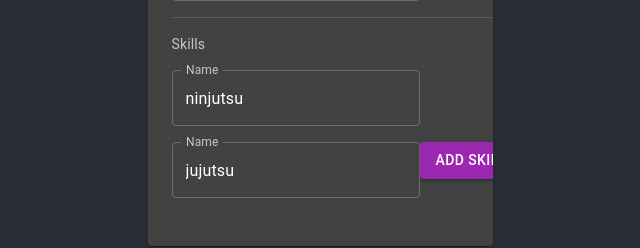
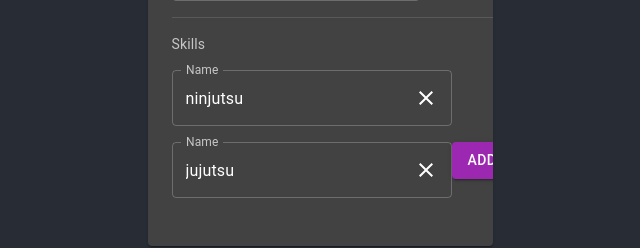
Before and after one commit to SushritPasupuleti/react-json-forms, a React (Create React App) app in the folder client/: page / in a window 1280 px wide. Shown: the part 522-770 px from the top of the page, without its empty margins (320-960 px from the left). Built offline with nearby package versions, Linux system fonts and the light colour scheme.

Commit message:
add option to delete each entry

```diff
--- a/client/src/components/form.jsx
+++ b/client/src/components/form.jsx
@@ -9,6 +9,8 @@ import Button from '@material-ui/core/Button';
 import Typography from '@material-ui/core/Typography';
 import TextField from '@material-ui/core/TextField';
 import Divider from '@material-ui/core/Divider';
+import InputAdornment from '@material-ui/core/InputAdornment';
+import CloseIcon from '@material-ui/icons/Close';
 
 const useStyles = makeStyles((theme) => ({
 	root: {
@@ -61,6 +63,15 @@ export default function FormCard() {
 		setformData({..._formData});
 	};
 
+    const removeSkill = (i) => {
+        const _formData = formData;
+		console.log('current: ', formData);
+		_formData.skills.splice(i, 1)
+
+		console.log('updated: ', _formData);
+		setformData({..._formData});
+    }
+
 	return (
 		<Card className={classes.root}>
 			<CardContent>
@@ -98,6 +109,9 @@ export default function FormCard() {
 						variant="outlined"
 						defaultValue={name}
 						onChange={(e) => setSkillName(e, i)}
+                        InputProps={{
+                            endAdornment: <InputAdornment position="end" onClick={(e)=>removeSkill(e, i)}><CloseIcon></CloseIcon></InputAdornment>,
+                          }}
 					/>
 				))}
 				<Button variant="contained" color="primary" style={{ marginTop: '1rem' }} onClick={() => addSkill()}>
```
